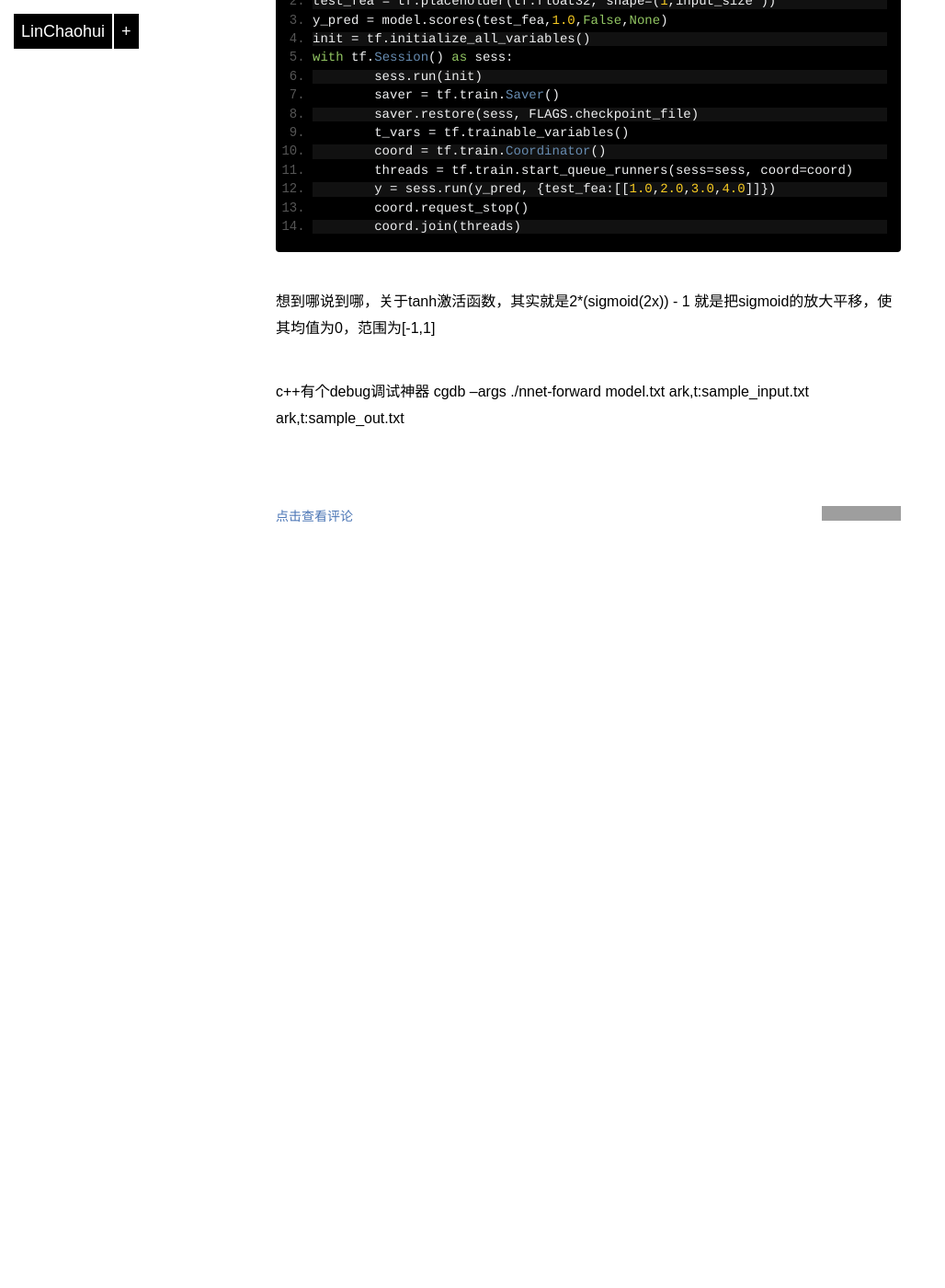
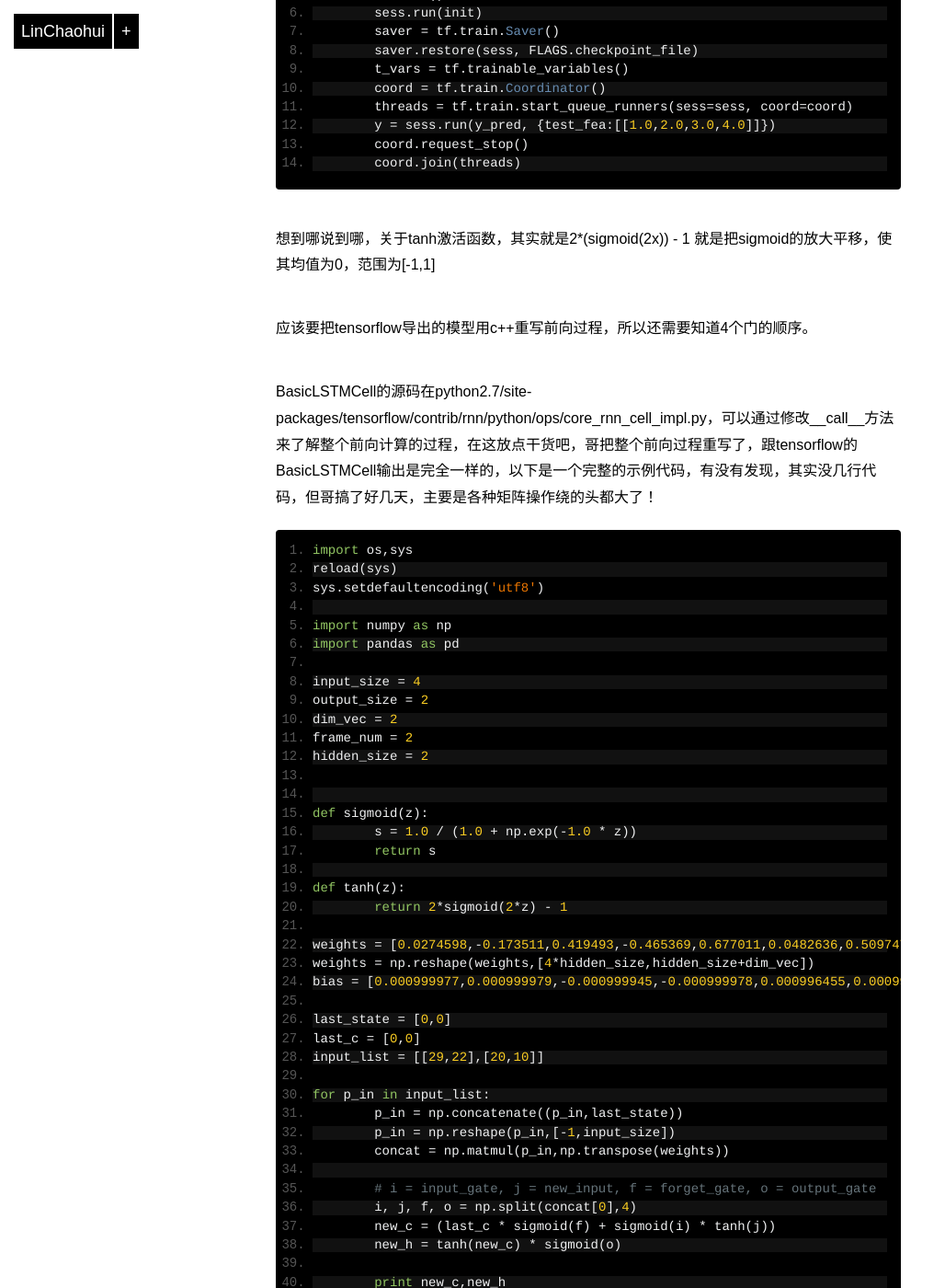
Before and after one commit to chaohui0/chaohui0.github.com, a Jekyll site: the page built from _posts/blog/2017-08-15-rnn-lstm.md, in a window 1280 px wide and 1400 px high, scrolled down 1182 px. Shown: the whole window at 92% size, without its empty margins (0-1028 px from the left). Built offline with Jekyll 4.4.1, drawn with Linux system fonts in a browser that asks for light colours; before the commit the page ends 1812 px from its top, so only the background shows below that; some of the changed text lies outside the part shown; grey boxes are pictures that could not be loaded.

Commit message:
Update 2017-08-15-rnn-lstm.md

```diff
--- a/_posts/blog/2017-08-15-rnn-lstm.md
+++ b/_posts/blog/2017-08-15-rnn-lstm.md
@@ -38,7 +37,60 @@ category: blog
 
 想到哪说到哪，关于tanh激活函数，其实就是2*(sigmoid(2x)) - 1 就是把sigmoid的放大平移，使其均值为0，范围为[-1,1]
 
-c++有个debug调试神器
+应该要把tensorflow导出的模型用c++重写前向过程，所以还需要知道4个门的顺序。
+
+BasicLSTMCell的源码在python2.7/site-packages/tensorflow/contrib/rnn/python/ops/core_rnn_cell_impl.py，可以通过修改__call__方法来了解整个前向计算的过程，在这放点干货吧，哥把整个前向过程重写了，跟tensorflow的BasicLSTMCell输出是完全一样的，以下是一个完整的示例代码，有没有发现，其实没几行代码，但哥搞了好几天，主要是各种矩阵操作绕的头都大了！
+
+	import os,sys
+	reload(sys)
+	sys.setdefaultencoding('utf8')
+
+	import numpy as np
+	import pandas as pd
+
+	input_size = 4
+	output_size = 2
+	dim_vec = 2
+	frame_num = 2
+	hidden_size = 2
+
+
+	def sigmoid(z):
+		s = 1.0 / (1.0 + np.exp(-1.0 * z))
+		return s
+
+	def tanh(z):
+		return 2*sigmoid(2*z) - 1
+
+	weights = [0.0274598,-0.173511,0.419493,-0.465369,0.677011,0.0482636,0.509747,-0.638336,-0.316329,-0.356314,0.294494,0.151184,-0.398772,-0.374825,0.177627,0.044093,0.424177,0.592243,0.346691,-0.558091,0.555613,-0.0171373,0.552993,-0.662974,-0.354132,-0.251043,0.238877,0.559065,0.394596,-0.00792031,-0.178783,-0.384413]
+	weights = np.reshape(weights,[4*hidden_size,hidden_size+dim_vec])
+	bias = [0.000999977,0.000999979,-0.000999945,-0.000999978,0.000996455,0.000999826,0.000999989,0.000999994]
+
+	last_state = [0,0]
+	last_c = [0,0]
+	input_list = [[29,22],[20,10]]
+
+	for p_in in input_list:
+		p_in = np.concatenate((p_in,last_state))
+		p_in = np.reshape(p_in,[-1,input_size])
+		concat = np.matmul(p_in,np.transpose(weights))
+
+		# i = input_gate, j = new_input, f = forget_gate, o = output_gate
+		i, j, f, o = np.split(concat[0],4)
+		new_c = (last_c * sigmoid(f) + sigmoid(i) * tanh(j))
+		new_h = tanh(new_c) * sigmoid(o)
+
+		print new_c,new_h
+		last_state = new_h
+		last_c = new_c
+
+
+了解tensorflow的模型数据结构和整个LSTM的运算过程，就可以用c++重写了。
+
+意外收获一个c++的debug调试神器，示例命令如下
+
 cgdb --args ./nnet-forward model.txt ark,t:sample_input.txt ark,t:sample_out.txt
 
+
+
 [LinChaohui]:    http://www.linchaohui.cn  "LinChaohui"
```
Also changed, not shown: other parts of _posts/blog/2017-08-15-rnn-lstm.md (+0 -1 lines).
